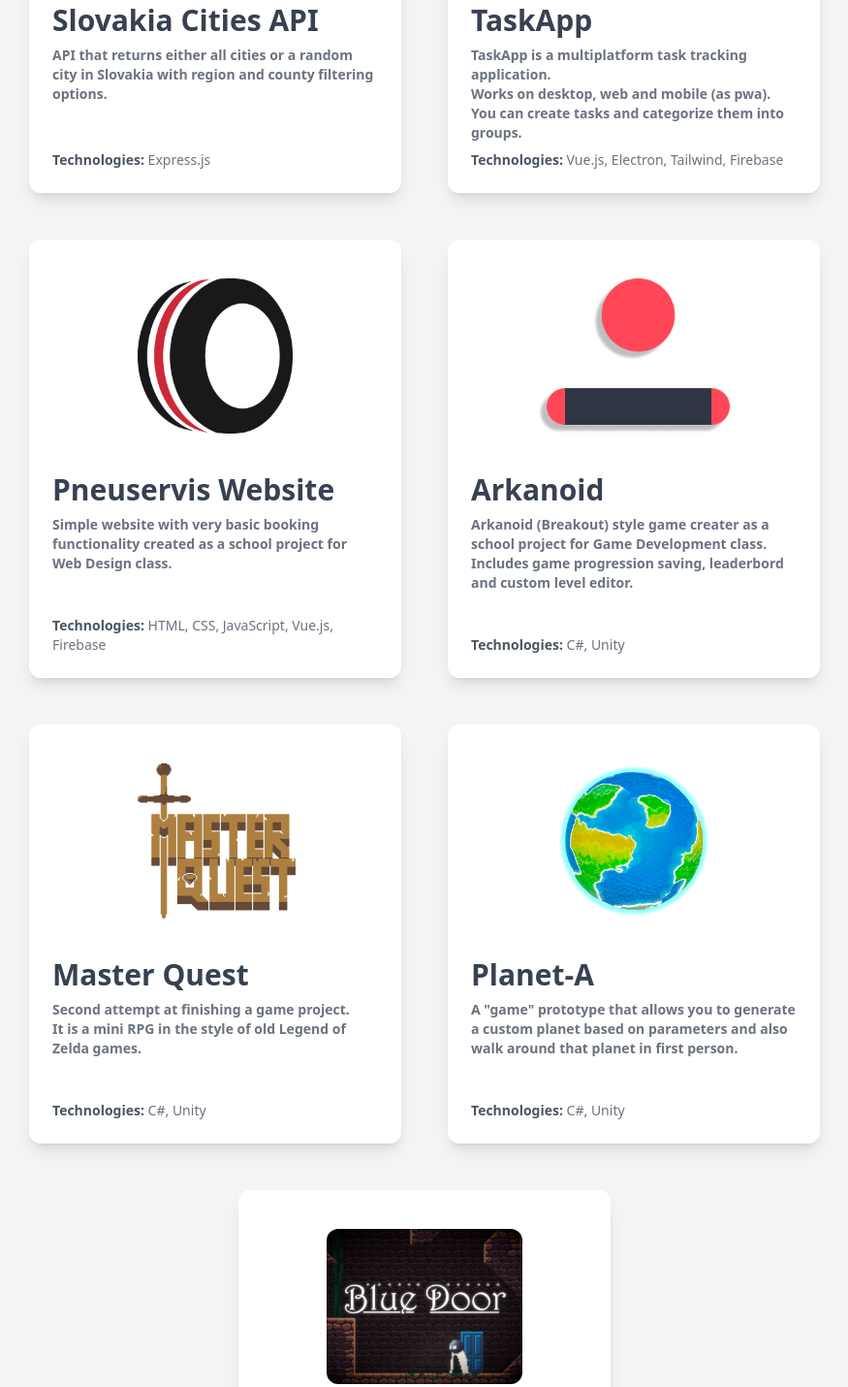
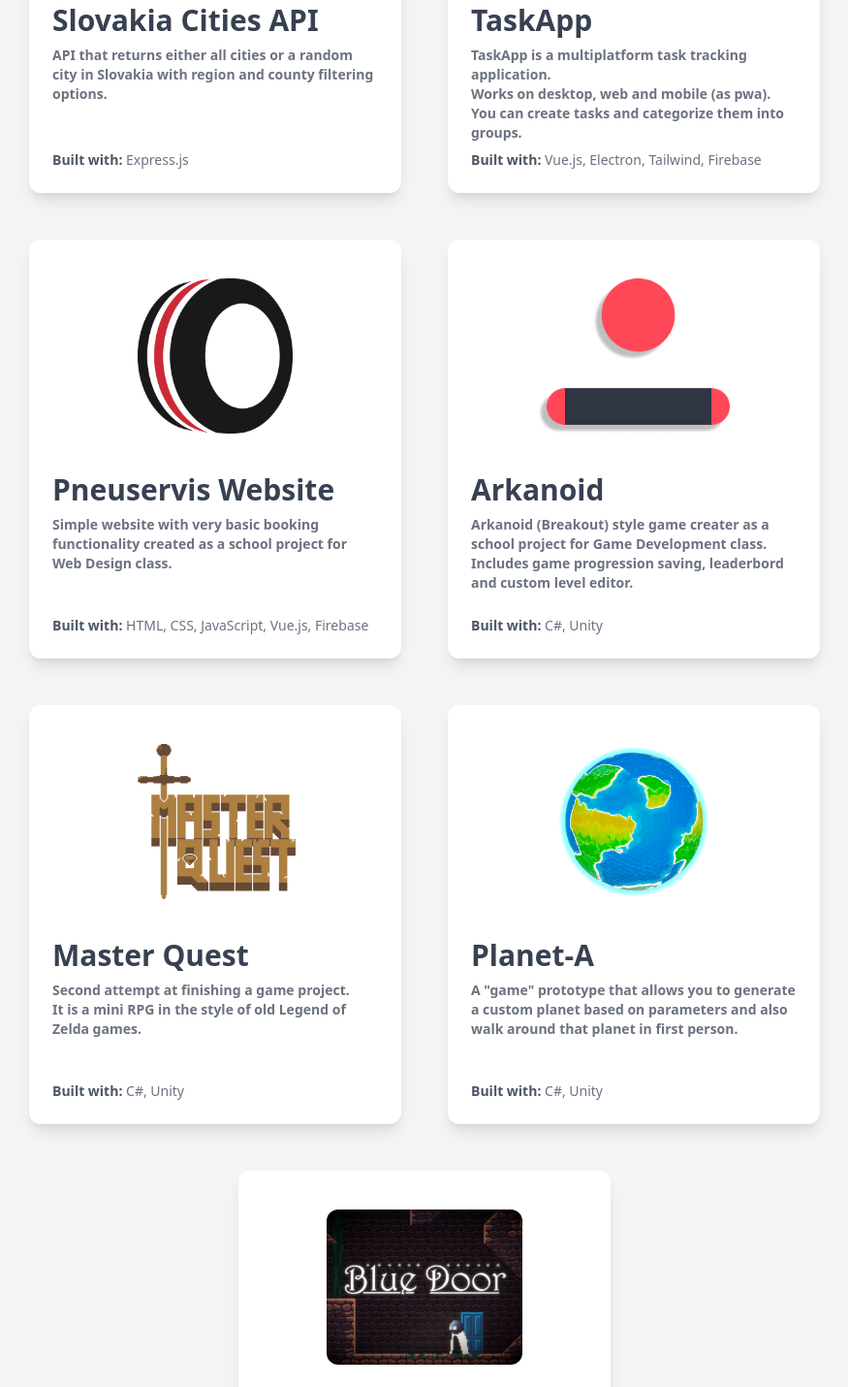
Before and after one commit to lblht/lblht.github.io, a plain HTML site: page index.html in a window 1280 px wide. Shown: the part 373-1803 px from the top of the page at 97% size, without its empty margins (202-1077 px from the left). Drawn offline with nearby package versions, Linux system fonts and the light colour scheme.

Commit message:
Add files via upload

```diff
--- a/index.html
+++ b/index.html
@@ -26,7 +26,7 @@
                 </div>
                 <div class="mt-auto">
                     <p class="mb-6 text-sm">
-                        <span class="text-gray-600 font-semibold">Technologies: </span>
+                        <span class="text-gray-600 font-semibold">Built with: </span>
                         <span class="text-gray-500">Express.js</span>
                     </p>
                 </div>
@@ -45,7 +45,7 @@
                     You can create tasks and categorize them into groups.
                 </p>
                 <p class="mb-6 mt-auto text-sm">
-                    <span class="text-gray-600 font-semibold">Technologies: </span>
+                    <span class="text-gray-600 font-semibold">Built with: </span>
                     <span class="text-gray-500">Vue.js, Electron, Tailwind, Firebase</span>
                 </p>
             </div>
@@ -61,7 +61,7 @@
                     Simple website with very basic booking functionality created as a school project for Web Design class.
                 </p>
                 <p class="mb-6 mt-auto text-sm">
-                    <span class="text-gray-600 font-semibold">Technologies: </span>
+                    <span class="text-gray-600 font-semibold">Built with: </span>
                     <span class="text-gray-500">HTML, CSS, JavaScript, Vue.js, Firebase</span>
                 </p>
             </div>
@@ -78,7 +78,7 @@
                     Includes game progression saving, leaderbord and custom level editor.
                 </p>
                 <p class="mb-6 mt-auto text-sm">
-                    <span class="text-gray-600 font-semibold">Technologies: </span>
+                    <span class="text-gray-600 font-semibold">Built with: </span>
                     <span class="text-gray-500">C#, Unity</span>
                 </p>
             </div>
@@ -95,7 +95,7 @@
                     It is a mini RPG in the style of old Legend of Zelda games.
                 </p>
                 <p class="mb-6 mt-auto text-sm">
-                    <span class="text-gray-600 font-semibold">Technologies: </span>
+                    <span class="text-gray-600 font-semibold">Built with: </span>
                     <span class="text-gray-500">C#, Unity</span>
                 </p>
             </div>
@@ -111,7 +111,7 @@
                     A "game" prototype that allows you to generate a custom planet based on parameters and also walk around that planet in first person.
                 </p>
                 <p class="mb-6 mt-auto text-sm">
-                    <span class="text-gray-600 font-semibold">Technologies: </span>
+                    <span class="text-gray-600 font-semibold">Built with: </span>
                     <span class="text-gray-500">C#, Unity</span>
                 </p>
             </div>
@@ -128,7 +128,7 @@
                     A game in a style of Jump King with a climbing feature.
                 </p>
                 <p class="mb-6 mt-auto text-sm">
-                    <span class="text-gray-600 font-semibold">Technologies: </span>
+                    <span class="text-gray-600 font-semibold">Built with: </span>
                     <span class="text-gray-500">C#, Unity</span>
                 </p>
             </div>
```
